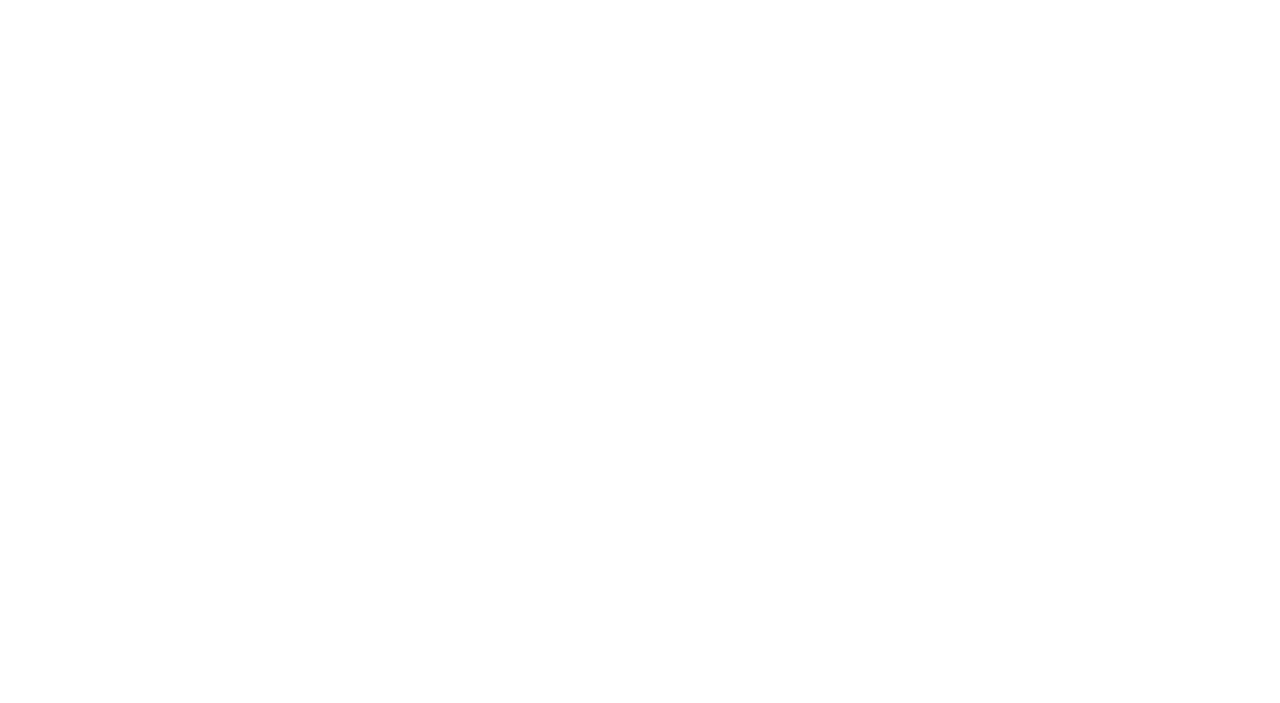
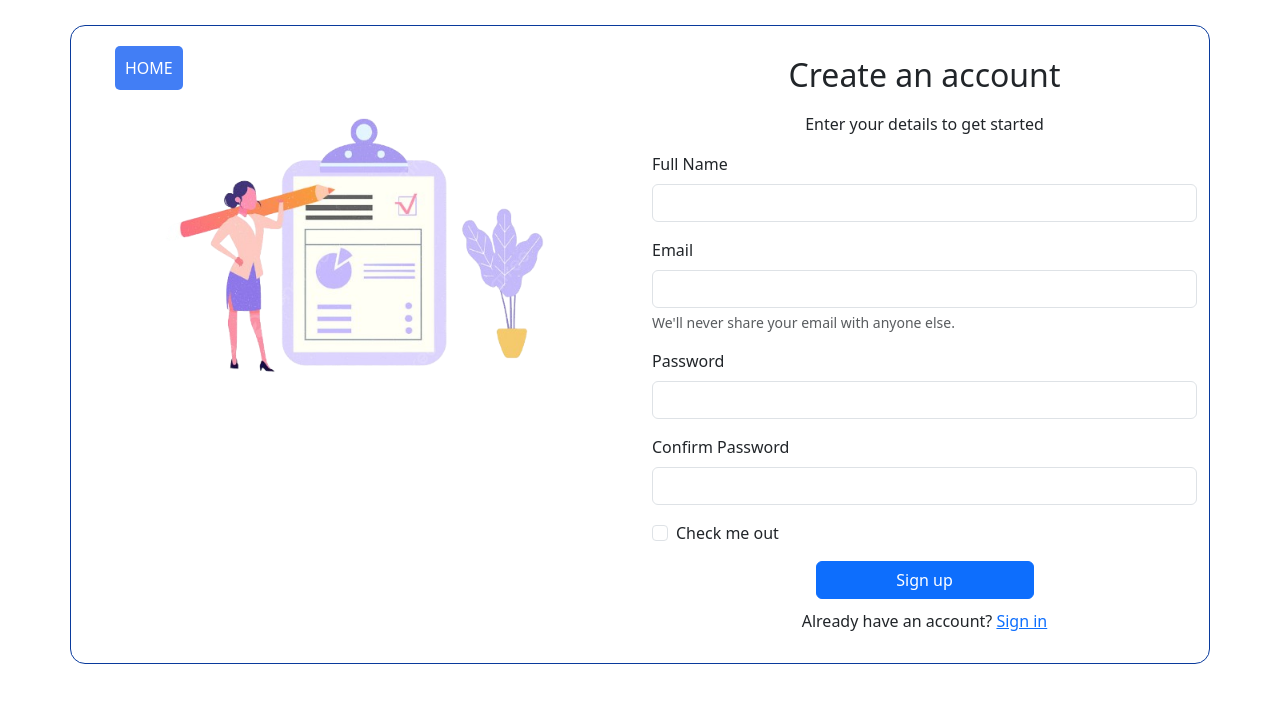
Before and after one commit to kAveeShA161/UserManagement, a PHP site: page /register.php in a window 1280 px wide. Before the commit the part shown is empty. Shown: the top 703 px of the page. Run offline with PHP 8.4, Linux system fonts and the light colour scheme.

Commit message:
Front-end finished

```diff
--- a/code/home.php
+++ b/code/home.php
@@ -18,7 +18,7 @@
     <!--Navigation bar starts here-->
         <nav class="navbar navbar-expand-lg bg-body-tertiary">
           <div class="container-fluid">
-            <a class="navbar-brand" href="home.php">HOME</a>
+            <a class="navbar-brand" href="home.php" style="background-color: #427ef5; padding:10px; color: white;  border-radius:5px">HOME</a>
             <button class="navbar-toggler" type="button" data-bs-toggle="collapse" data-bs-target="#navbarNav" aria-controls="navbarNav" aria-expanded="false" aria-label="Toggle navigation">
               <span class="navbar-toggler-icon"></span>
             </button>
--- a/code/register.php
+++ b/code/register.php
@@ -4,16 +4,61 @@
     <meta charset="UTF-8">
     <meta name="viewport" content="width=device-width, initial-scale=1.0">
     <title>Document</title>
+    <link rel="stylesheet" type="text/css" href="style.css">
+
+    <!-- Bootstrap CSS -->
+    <link href="https://cdn.jsdelivr.net/npm/bootstrap@5.3.3/dist/css/bootstrap.min.css" rel="stylesheet">
+
+    <!-- Bootstrap JS Bundle (includes Popper) -->
+    <script src="https://cdn.jsdelivr.net/npm/bootstrap@5.3.3/dist/js/bootstrap.bundle.min.js"></script>
 </head>
 <body>
-        <div class="container text-center">
+    <div style="padding: 25px;">
+        <div class="container text-start" style="border:rgb(9, 58, 156) 1px solid; border-radius:15px;">
         <div class="row align-items-start">
+
+            <div class="col align-items-center">
+                <div class="container text-start" >
+                    <a class="navbar-brand" href="home.php" style="position:absolute; margin:20px; background-color:#427ef5; padding:10px; color: white;  border-radius:5px">HOME</a>
+                    <img src="img/registration.png" class="rounded mx-auto d-block" style="height: 400px;">
+                </div>
+            </div>
+
             <div class="col">
+                <form>
+                    <h2 style="padding: 10px; text-align:center; margin-top:20px;">Create an account</h2>
+                    <P style="text-align:center;">Enter your details to get started</P>
 
+                    <div class="mb-3">
+                        <label for="fullname" class="form-label">Full Name</label>
+                        <input type="text" class="form-control" id="fullname">
+                    </div>
+                    <div class="mb-3">
+                        <label for="email" class="form-label">Email</label>
+                        <input type="email" class="form-control" id="email" aria-describedby="emailHelp">
+                        <div id="email" class="form-text">We'll never share your email with anyone else.</div>
+                    </div>
+                    <div class="mb-3">
+                        <label for="password" class="form-label">Password</label>
+                        <input type="password" class="form-control" id="password">
+                    </div>
+                    <div class="mb-3">
+                        <label for="confirmpassword" class="form-label">Confirm Password</label>
+                        <input type="password" class="form-control" id="confirmpassword">
+                    </div>
+                    <div class="mb-3 form-check">
+                        <input type="checkbox" class="form-check-input" id="exampleCheck1">
+                        <label class="form-check-label" for="exampleCheck1">Check me out</label>
+                    </div>
+                    <div class="text-center">
+                      <button type="submit" class="btn btn-primary" style="margin-bottom:10px; width:40%;">Sign up</button>
+                    </div>
+                    <div class="text-center">
+                      <p style="margin-bottom:30px;">Already have an account? <a href="signin.php">Sign in</a></p>
+                    </div>
+                </form>
             </div>
-            <div class="col">
-
-            </div>
+        </div>
         </div>
         </div>
 </body>
```
Also changed, not shown: code/signin.php (+52 -0 lines), code/img/registration.png (added), code/img/signin.jpg (added).
